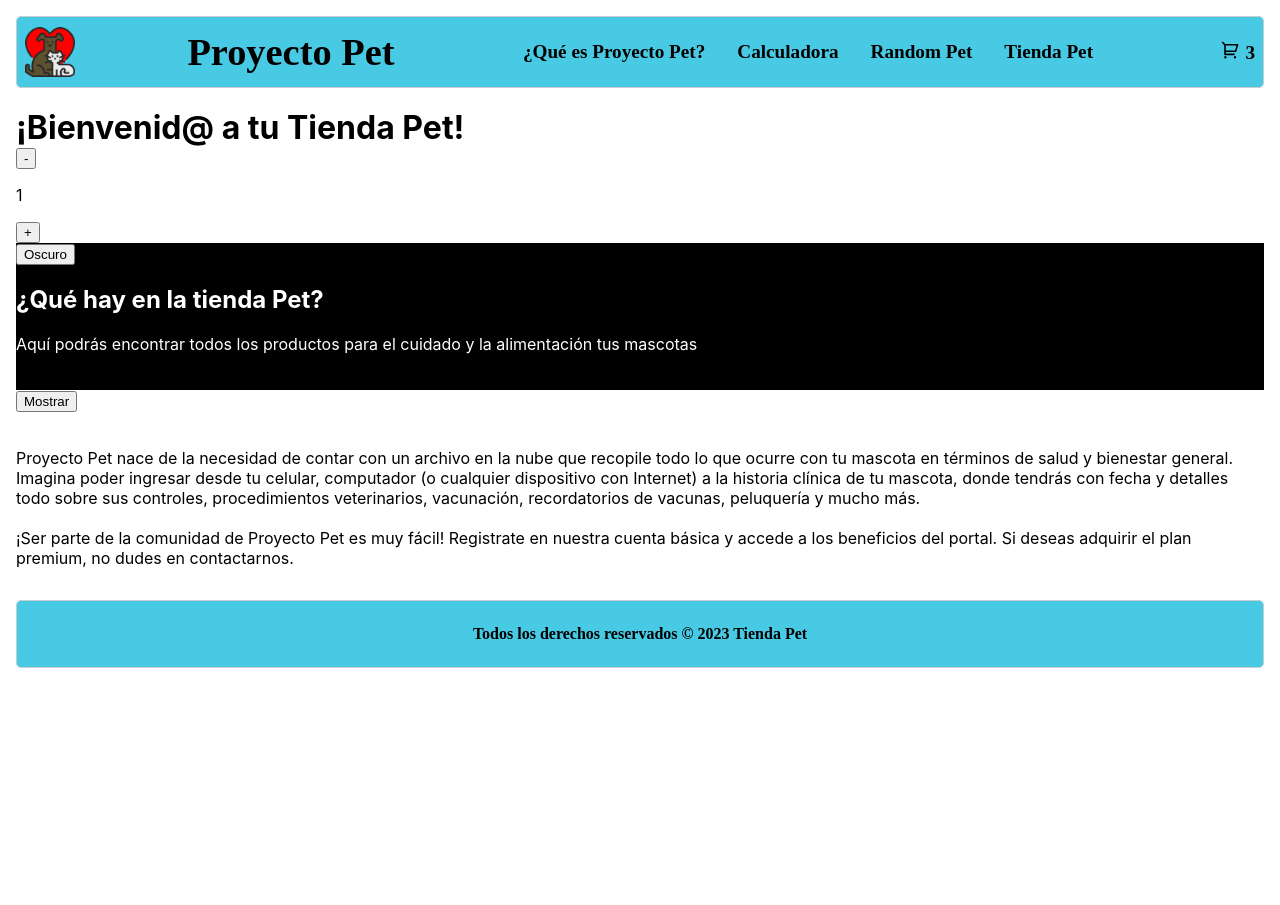
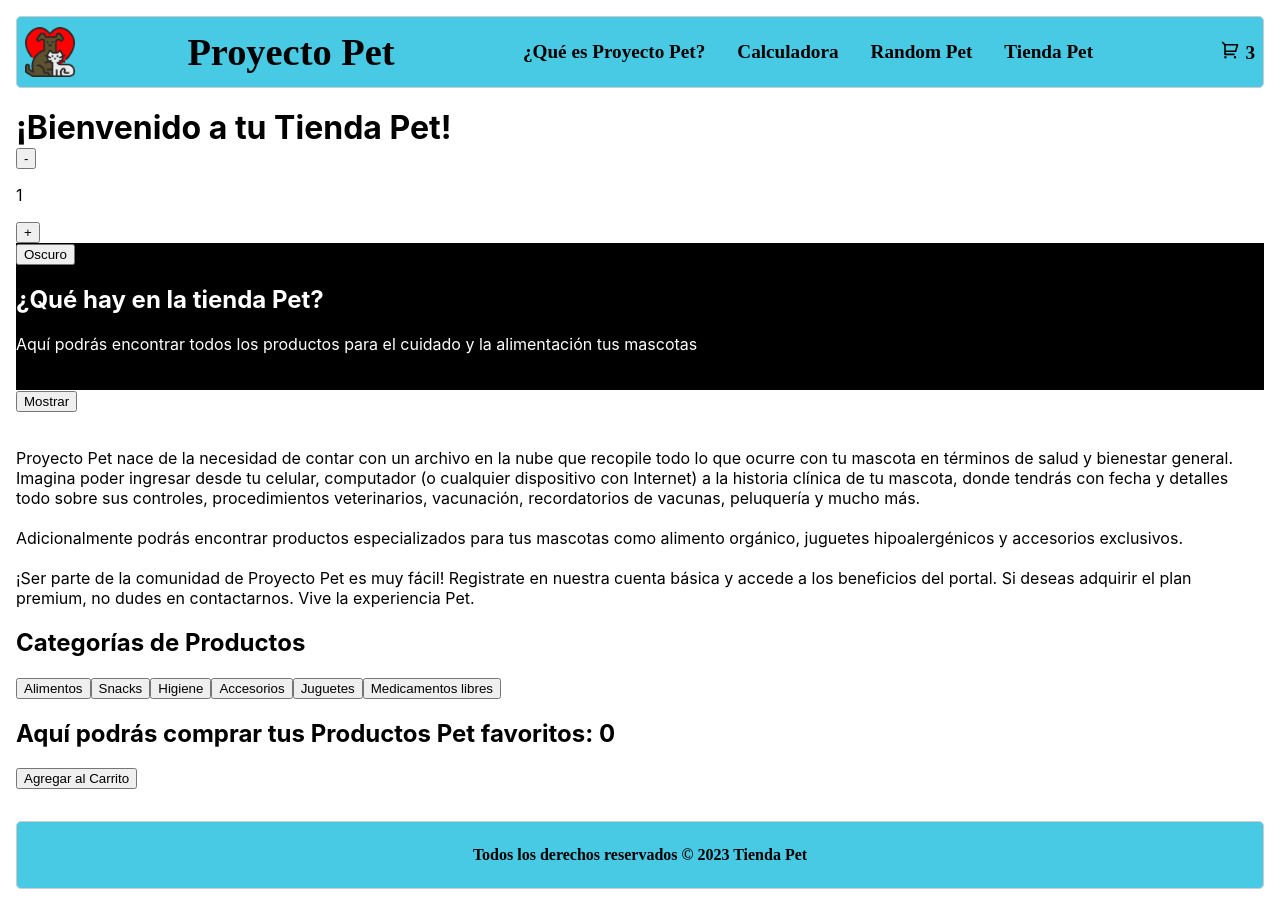
Before and after one commit to HolaKaths/React-PreEntrega2-RamirezArias, a React (Create React App) app: page / in a window 1280 px wide. Before the commit the page ends 800 px from the top, so only its background shows below. Built offline with nearby package versions, Linux system fonts and the light colour scheme.

Commit message:
Ajustes generales

```diff
--- a/package.json
+++ b/package.json
@@ -1,5 +1,5 @@
 {
-  "name": "react-preentrega1-ramirezarias",
+  "name": "react-preentrega2-ramirezarias",
   "version": "0.1.0",
   "private": true,
   "dependencies": {
@@ -9,7 +9,7 @@
     "react": "^18.2.0",
     "react-dom": "^18.2.0",
     "react-icons": "^4.8.0",
-    "react-scripts": "5.0.1",
+    "react-scripts": "^5.0.1",
     "web-vitals": "^2.1.4"
   },
   "scripts": {
--- a/src/App.jsx
+++ b/src/App.jsx
@@ -5,6 +5,8 @@ import Footer from './components/Footer/Footer';
 import ItemCount from './components/ItemCount/ItemCount';
 import Vista from './components/Vista/Vista';
 import Mensaje from './components/Mensaje/Mensaje';
+import Categorias from './components/Categorias/Categorias';
+import UseRef from './components/UseRef/UseRef';
 
 
 function App() {
@@ -14,7 +16,7 @@ function App() {
       <NavBar />
 
       <br />
-      <ItemListContainer greeting="¡Bienvenid@ a tu Tienda Pet!" />
+      <ItemListContainer greeting="¡Bienvenido a tu Tienda Pet!" />
       <ItemCount />
       <Vista />
       <Mensaje />
@@ -31,14 +33,21 @@ function App() {
           mucho más.
           <br />
           <br />
+          Adicionalmente podrás encontrar productos especializados para tus mascotas como alimento orgánico,
+          juguetes hipoalergénicos y accesorios exclusivos.
+          <br />
+          <br />
           ¡Ser parte de la comunidad de Proyecto Pet es muy fácil! Registrate en nuestra cuenta básica
           y accede a los beneficios del portal. Si deseas adquirir el plan premium, no dudes en
-          contactarnos.
+          contactarnos. Vive la experiencia Pet.
+
 
           <br />
         </p>
       </div>
 
+      <Categorias />
+      <UseRef />
       <Footer />
     </>
 
--- /dev/null
+++ b/src/components/Categorias/Categorias.jsx
@@ -0,0 +1,31 @@
+import React, { useState, useEffect } from 'react';
+
+
+const Categorias = () => {
+  const [categoria, setCategoria] = useState("");
+
+  useEffect(() => {
+    document.title = `Categoria ${categoria}`;
+  }, [categoria]);
+
+
+  const handleClick = (categoria) => {
+    setCategoria(categoria);
+  }
+
+  return (
+    <div>
+
+      <h2> Categorías de Productos </h2>
+      <button onClick={() => handleClick("Alimentos")}> Alimentos </button>
+      <button onClick={() => handleClick("Snacks")}> Snacks </button>
+      <button onClick={() => handleClick("Higiene")}> Higiene </button>
+      <button onClick={() => handleClick("Accesorios")}> Accesorios </button>
+      <button onClick={() => handleClick("Juguetes")}> Juguetes </button>
+      <button onClick={() => handleClick("Medicamentos")}> Medicamentos libres </button>
+
+    </div>
+  )
+}
+
+export default Categorias
--- /dev/null
+++ b/src/components/UseRef/UseRef.jsx
@@ -0,0 +1,22 @@
+import {useRef} from 'react';
+
+
+const UseRef = () => {
+    const contadorCarrito = useRef(0);
+
+
+    function agregarAlCarrito() {
+        contadorCarrito.current = contadorCarrito.current + 1;
+        console.log(contadorCarrito.current);
+    }
+
+  return (
+    <div>
+        <h2> Aquí podrás comprar tus Productos Pet favoritos: {contadorCarrito.current}  </h2>
+        <button onClick={agregarAlCarrito}> Agregar al Carrito </button>
+
+    </div>
+  )
+}
+
+export default UseRef
```
Also changed, not shown: src/components/Contador/Contador.jsx (added, +13 -0 lines), src/components/Promesas/Promesas.jsx (added, +34 -0 lines), 1 other file (tests, documents, lock files or other folders).
